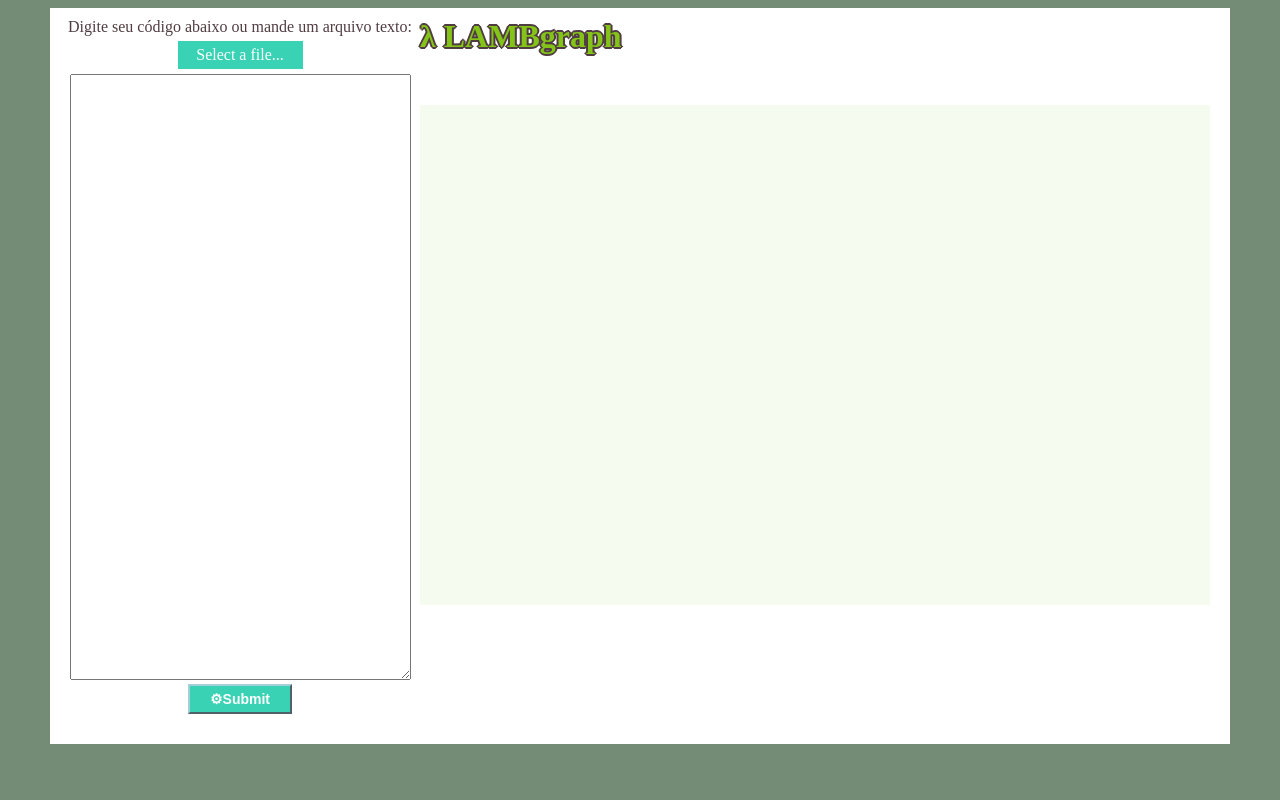
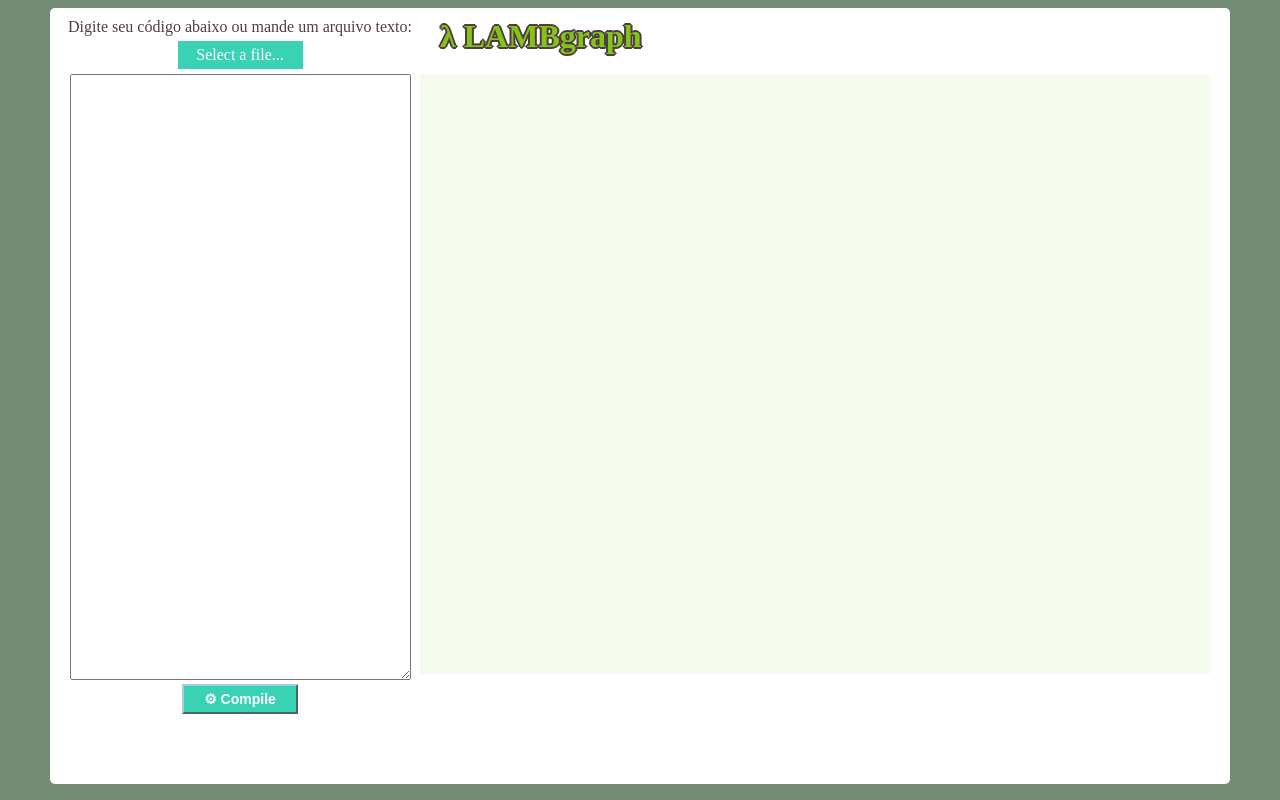
Before and after one commit to LRacoci/visual-lambda, a Flask app: page / in a window 1280 px wide. Run offline with Flask 2, Linux system fonts and the light colour scheme; some libraries are stand-ins or nearby versions.

Commit message:
style details

```diff
--- a/src/static/style.css
+++ b/src/static/style.css
@@ -22,19 +22,20 @@
   /*border-radius: 15px 15px 0px 0px;*/
   margin: 0 auto;
   width: 1160px;
-  height: 650px;
+  /* height: 650px; */
   background-color: white;
   padding: 10px;
+  border-radius: 5px;
 }
 #menu{
   margin: 0 auto;
   width: 360px;
-  height: 700px;
+  height: 740px;
   padding: 0;
   vertical-align: top;
 }
 #not-menu{
-  height: 700px;
+  height: 740px;
   padding: 0;
   vertical-align: top;
 }
@@ -42,11 +43,12 @@
 #tree{
   margin: auto;
   position: absolute;
-  height: 500px;
+  height: 600px;
   /* top: 50%; */
-  margin-top: 50px;
+  margin-top: 19px;
   /* transform: translateY(-50%); */
   background-color: #F5FBEF;
+  /* background-color: #000; */
 }
 body{
   background-color: #748B75;
@@ -58,6 +60,7 @@ form{
 }
 h1{
   margin: 0;
+  padding-left: 20px;
   color: #84C318;
   text-shadow: 2px 0 0 #503D42, -2px 0 0 #503D42, 0 2px 0 #503D42, 0 -2px 0 #503D42, 1px 1px #503D42, -1px -1px 0 #503D42, 1px -1px 0 #503D42, -1px 1px 0 #503D42;
 }
--- a/src/templates/index.html
+++ b/src/templates/index.html
@@ -17,7 +17,7 @@
 					 <label tabindex="0" for="my-file" class="input-file-trigger">Select a file...</label>
 				 </div>
 				 <textarea ng-model="code" rows="40" cols="40"></textarea><br />
-		         <input ng-click="translateCode()" type="button" value="&#9881;Submit" class="submit-button" />
+		         <input ng-click="translateCode()" type="button" value="&#9881; Compile" class="submit-button" />
 			 </form>
 
 		</div>
```
